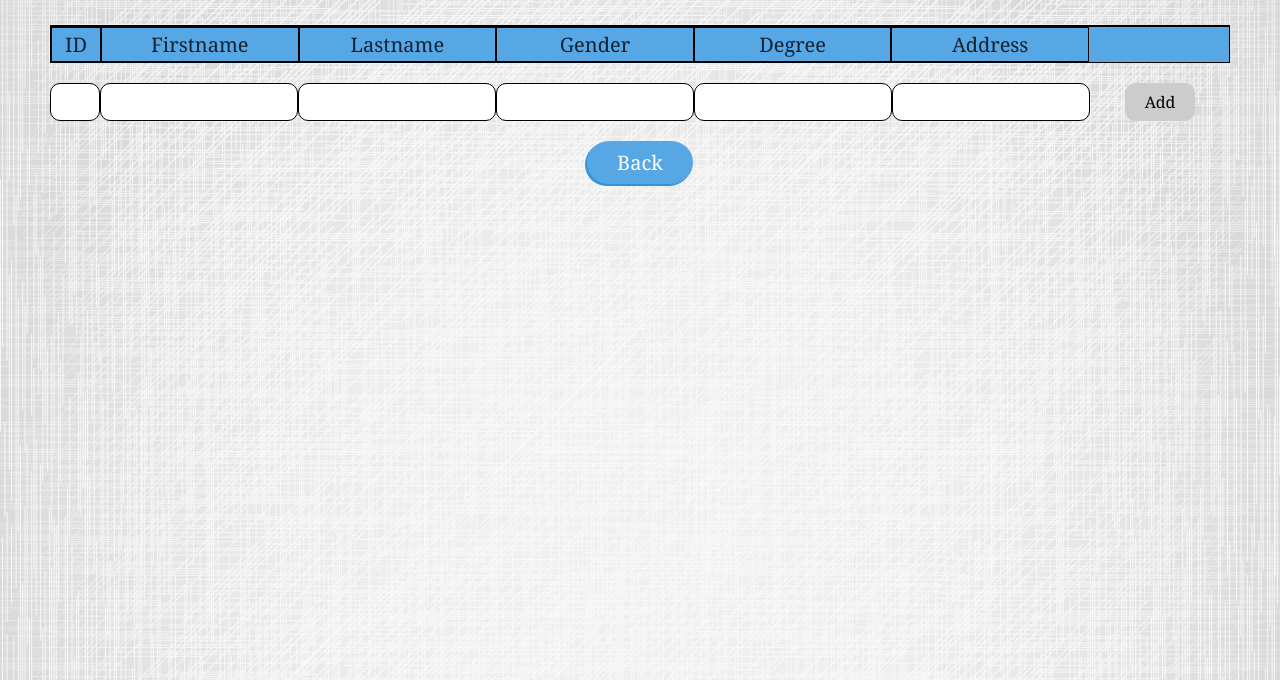
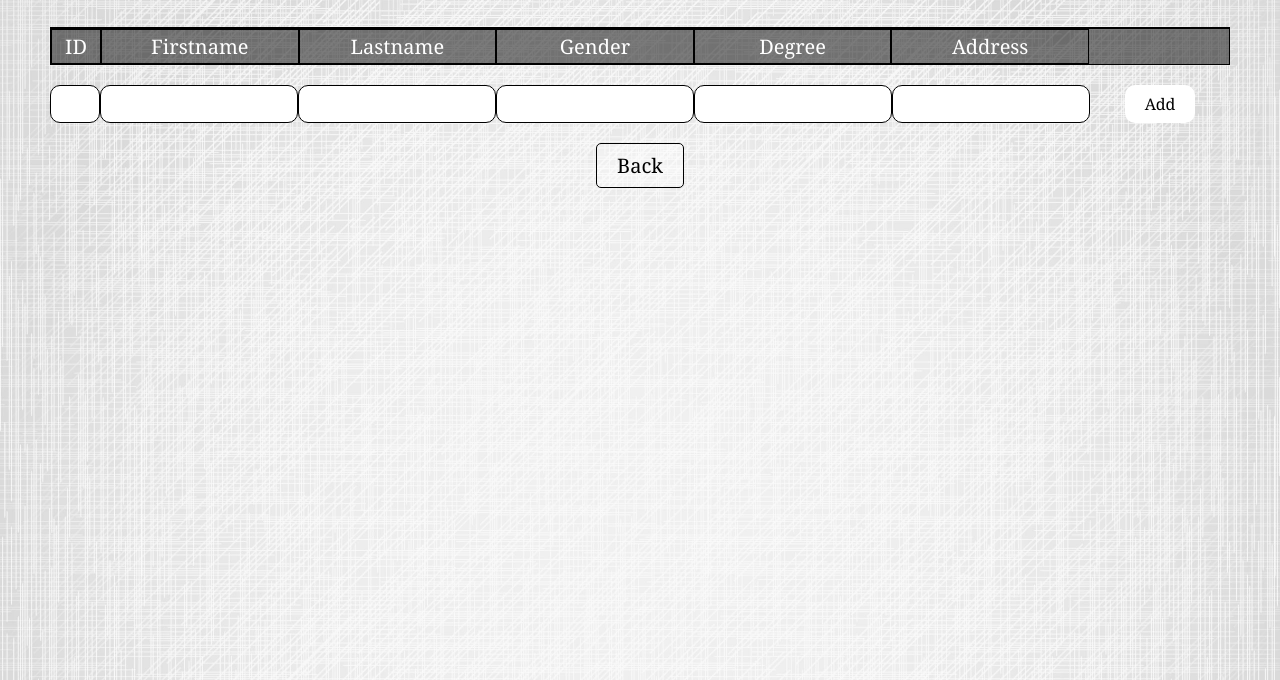
Before and after one commit to yasserahennawi/AzizFrontend, a website built with webpack: page GadwalStuffEdit.html in a window 1280 px wide. Shown: the part 120-800 px from the top of the page. Built offline with nearby package versions, Linux system fonts and the light colour scheme; no server answers.

Commit message:
adding animation and styling

```diff
--- a/index.js
+++ b/index.js
@@ -9,6 +9,9 @@
 import {searchButtonHandler} from './js/search.js';
 
 $(()=> {
+  var page = $('.page');
+  page.addClass('hidden');
+
   getStudentsPromise()
   .then((data)=>{
     getStudentsGuest(data);
--- a/style.css
+++ b/style.css
@@ -16,27 +16,36 @@ body * {
 	flex-direction: column;
 	align-items: center;
 	margin-top: 50px;
+	transition: all 1s ease;
 	padding: 0 50px;
+  opacity: 0;
+  transform: scale(0.5);
+}
+
+.page.hidden {
+  opacity: 1;
+  transform: scale(1);
 }
 
 .title , .credContainer , .btn {
-	color: #FFF;
-	background-color: #57A7E4;
-	box-shadow: -2px 2px #3394DB;
+	color: #000;
+	background-color: rgba(255,255,255,0.3);
+	/*box-shadow: -2px 2px #3394DB;*/
   -webkit-appearance: none !important;
 }
 
 .title, .credContainer {
+	background-color: #fff;
 	margin-bottom: 30px;
 	border-radius: 10px;
+	border: 1px solid #000;
 }
 
 .title {
 	padding: 15px 60px;
 	margin-bottom: 30px;
 	font-size: 30px;
-	border: none;
-	text-shadow: 2px -2px #3394DB ;
+	/*text-shadow: 2px -2px #3394DB ;*/
 }
 
 .title .row .delete {
@@ -48,12 +57,28 @@ body * {
 	margin-bottom: 2	0px;
 	padding: 15px 20px;
 }
+/* OLD BTN
+.btn {
+	border-radius: 999px;
+	padding: 10px 30px;
+	margin-bottom: 10px;
+	border: none;
+}*/
 
 .btn {
-	padding: 10px 30px;
-	border-radius: 999px;
-	margin-bottom: 10px;
-	border: none;
+	padding: 10px 20px;
+	border-radius: 5px;
+	margin-bottom: 15px;
+	border: 1px solid #000;
+	transition: all 0.3s ease;
+}
+
+.btn:hover {
+	transition: all 0.4s ease;
+	background-color: #FFF;
+	/*text-shadow: -2px 2px #aaa ;*/
+	box-shadow: -4px 4px #aaa ;
+	transform: scale(1.2, 1.2);
 }
 
 .credChild {
@@ -111,7 +136,7 @@ body * {
 
 .header {
 	display: flex;
-	background-color: #57A7E4;
+	background-color: rgba(0,0,0,0.5);
 	border: 2px solid #000;
 	border-right: 1px solid #000;
 	border-left: 1px solid #000;
@@ -120,12 +145,15 @@ body * {
 
 .header div {
 	padding: 5px;
+	color: #fff;
 }
 
 .row {
 	/*border-top: none;*/
 	display: flex;
-	background-color: #8ADAF7;
+}
+.row:nth-child(odd){
+	background-color: rgba(0,0,0,0.1);
 }
 
 .row div {
@@ -216,7 +244,7 @@ body * {
 .smBtn {
 	/*background-color: #fff;*/
 	/*border-radius: 999px;*/
-	background-color: #57A7E4;
+	background-color: #FFF;
 	font-size: 17px;
 	color: #000;
 	border: 1px solid #000;
@@ -262,7 +290,7 @@ body * {
 }
 
 .resultsRow div:first-child {
-	color: #3394DB;
+	/*color: #3394DB;*/
 	margin: 0 20px 20px 0 ;
 }
 
@@ -282,13 +310,13 @@ body * {
 }
 
 .addBtn {
-	/*color: #FFF;*/
+	background-color: #FFF;
+	border: 1px solid #000;
 	cursor: pointer;
 	display: flex;
 	width: auto !important;
 	font-size: 16px;
 	text-align: center;
-	background-color: #ccc;
 	padding: 10px 20px;
 	margin: 0 auto;
 	border: none;
```
Also changed, not shown: userPage.html (+1 -0 lines).
